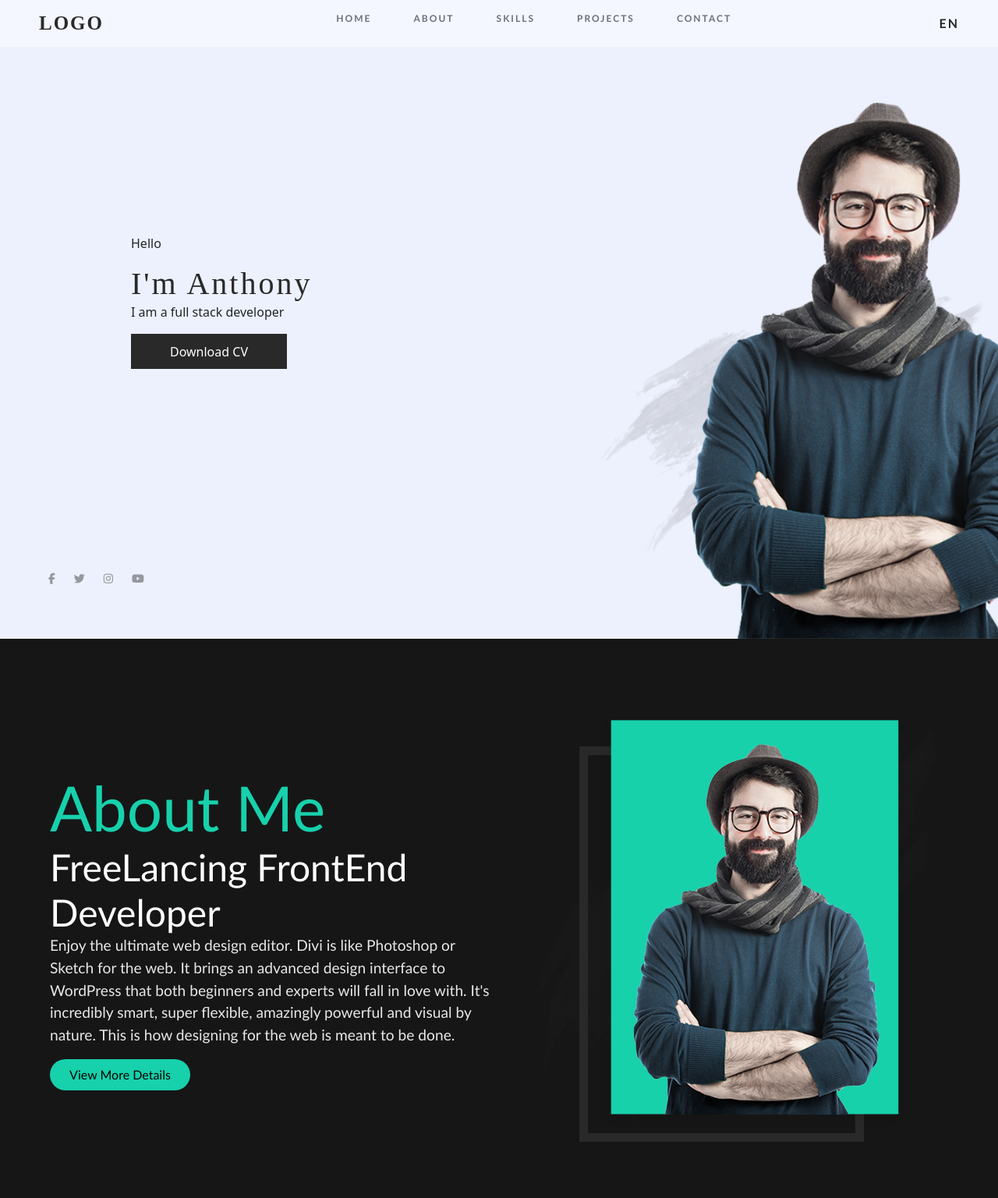
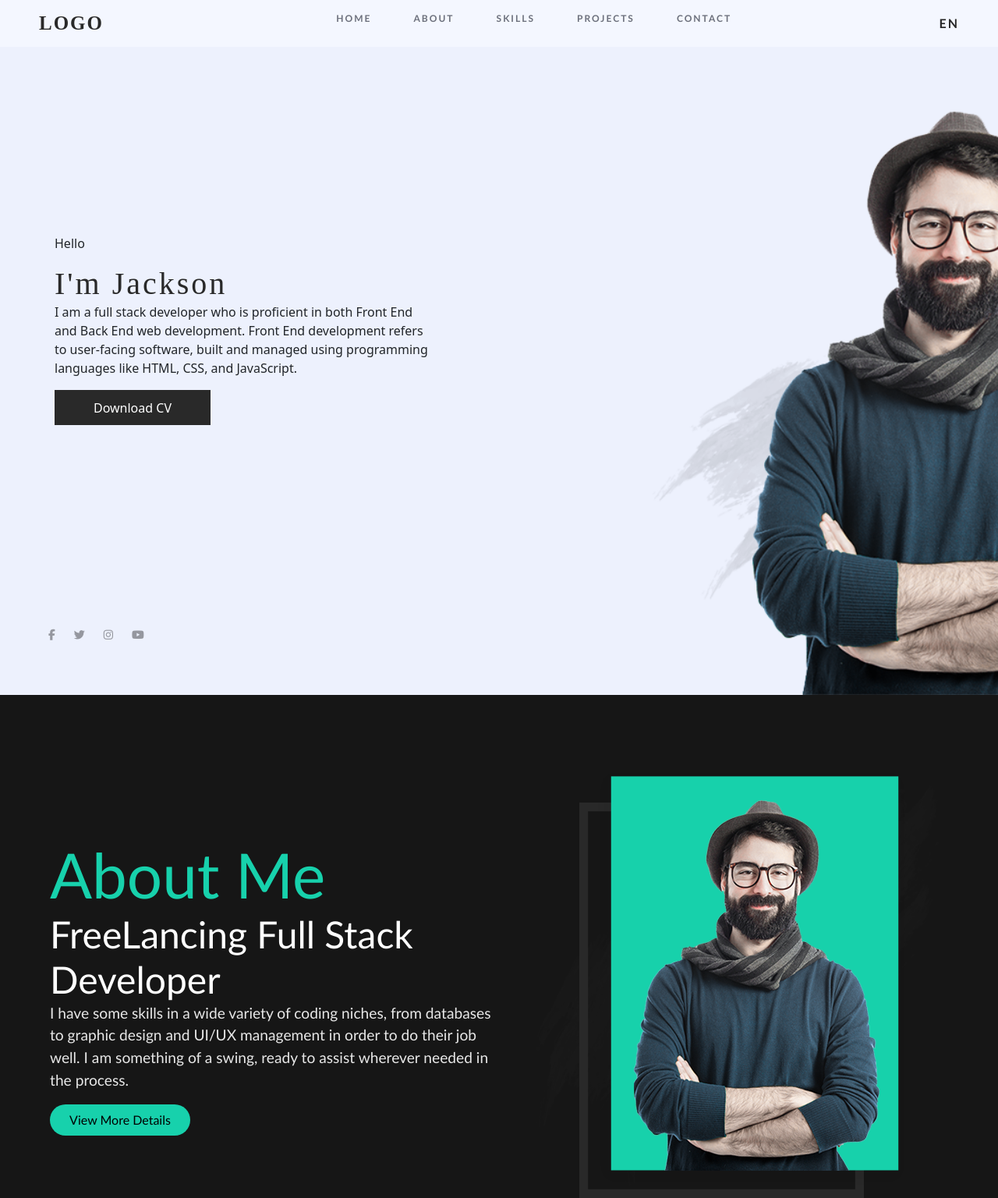
Before and after one commit to jiangjiangzhouzhou/project1, a plain HTML site: page website/src/index.html in a window 1280 px wide. Shown: the top 1536 px of the page at 78% size. Drawn offline with nearby package versions, Linux system fonts and the light colour scheme.

Commit message:
content change

```diff
--- a/website/src/index.html
+++ b/website/src/index.html
@@ -25,8 +25,8 @@
     <section class="main" id="main">
         <div class="name">
             <p>Hello</p>
-            <h1>I'm Anthony</h1>
-            <p class="details">I am a full stack developer</p>
+            <h1>I'm Jackson</h1>
+            <p class="details">I am a full stack developer who is proficient in both Front End and Back End web development. Front End development refers to user-facing software, built and managed using programming languages like HTML, CSS, and JavaScript.</p>
             <a href="/website/src/resources/FullStackdeveloper_resume.docx" class="cv-btn">Download CV</a>
         </div>
         <div class="social">
@@ -39,8 +39,8 @@
     <section id="about" class="about">
         <div class="about-text">
             <h1>About Me</h1>
-            <h2>FreeLancing FrontEnd Developer</h2>
-            <p>Enjoy the ultimate web design editor. Divi is like Photoshop or Sketch for the web. It brings an advanced design interface to WordPress that both beginners and experts will fall in love with. It's incredibly smart, super flexible, amazingly powerful and visual by nature. This is how designing for the web is meant to be done.</p>
+            <h2>FreeLancing Full Stack Developer</h2>
+            <p>I have some skills in a wide variety of coding niches, from databases to graphic design and UI/UX management in order to do their job well. I am something of a swing, ready to assist wherever needed in the process.</p>
             <button>View More Details</button>
         </div>
         <div class="about-model">
--- a/website/src/styles/style.css
+++ b/website/src/styles/style.css
@@ -62,7 +62,7 @@ body .main {
   background-size: cover;
 }
 body .main .name {
-  padding-left: 10%;
+  padding-left: 20px;
   padding-top: 270px;
   width: 500px;
 }
```
